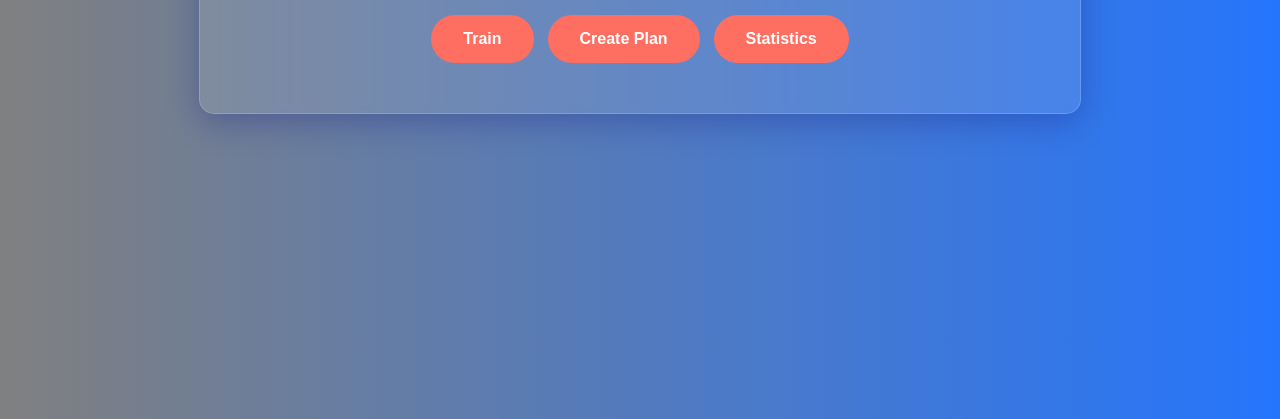
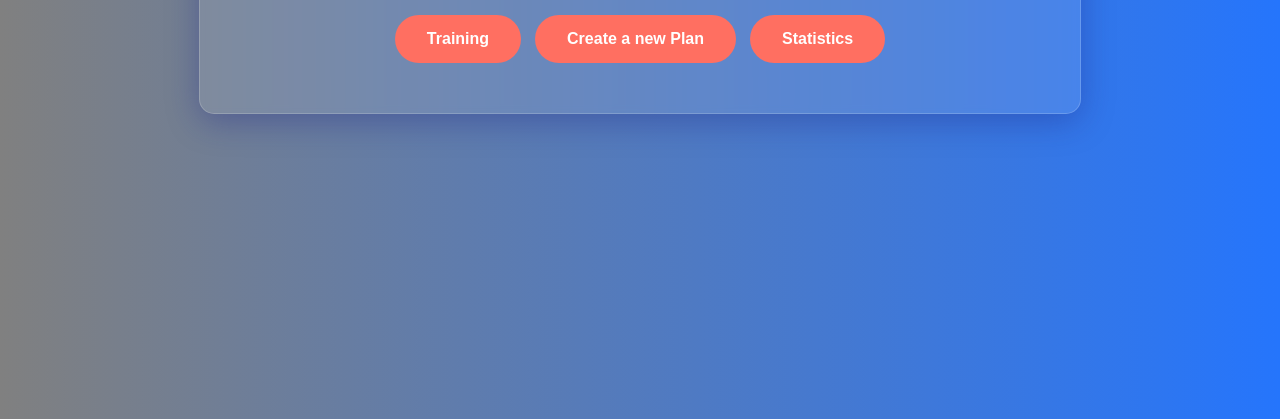
Before and after one commit to rst93/sitoweb, a website: page Documenti/app palestra/index.html in a window 1280 px wide. Shown: the part 421-840 px from the top of the page. Drawn offline with Linux system fonts and the light colour scheme.

Commit message:
modifiche 1

```diff
--- a/Documenti/app palestra/index.html
+++ b/Documenti/app palestra/index.html
@@ -10,8 +10,8 @@
     <div class="container">
         <h1>Gym App</h1>
         <div class="main-menu">
-            <button id="train-btn">Train</button>
-            <button id="create-plan-btn">Create Plan</button>
+            <button id="train-btn">Training</button>
+            <button id="create-plan-btn">Create a new Plan</button>
             <button id="statistics-btn">Statistics</button>
         </div>
     </div>
```
